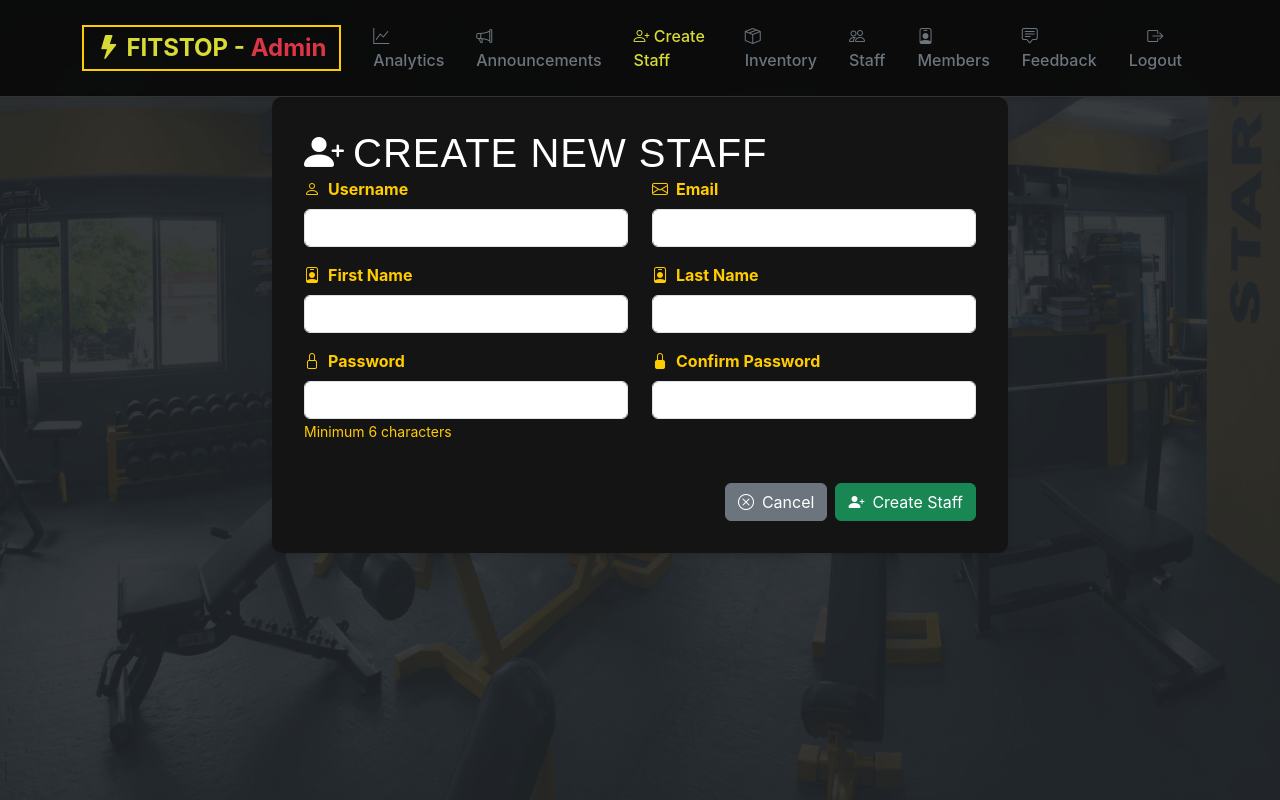
After one commit to The-Dev-Panda/PROJECT-THESIS, a PHP site: page /admin/create_staff.php in a window 1280 px wide. The commit adds this page. Run offline with PHP 8.4, Linux system fonts and the light colour scheme; the visitor is signed in with stand-in values (Sample User, id 1).

Commit message:
-ADDED VIEW MEMBERS -ADDED VIEW STAFF -ADDED CREATE STAFF -ADDED process_create_staff -UPDATE CREATE create_announcement

```diff
--- a/admin/create_announcement.php
+++ b/admin/create_announcement.php
@@ -11,7 +11,7 @@ if (empty($_SESSION['username']) || $_SESSION['user_type'] != 'admin') {
 
 <head>
     <meta charset="utf-8">
-    <title></title>
+    <title>Announcements</title>
     <meta name="description" content="">
     <meta name="viewport" content="width=device-width, initial-scale=1">
 
--- /dev/null
+++ b/admin/create_staff.php
@@ -0,0 +1,205 @@
+<?php
+session_start();
+
+if (empty($_SESSION['username']) || $_SESSION['user_type'] != 'admin') {
+    header('Location: Login_Page.php');
+    exit();
+}
+?>
+<!DOCTYPE html>
+<html>
+
+<head>
+    <meta charset="utf-8">
+    <title>Create New Staff</title>
+    <meta name="description" content="">
+    <meta name="viewport" content="width=device-width, initial-scale=1">
+
+
+    <link href="https://cdn.jsdelivr.net/npm/bootstrap@5.3.8/dist/css/bootstrap.min.css" rel="stylesheet"
+        integrity="sha384-sRIl4kxILFvY47J16cr9ZwB07vP4J8+LH7qKQnuqkuIAvNWLzeN8tE5YBujZqJLB" crossorigin="anonymous">
+    <script src="https://cdn.jsdelivr.net/npm/bootstrap@5.3.8/dist/js/bootstrap.bundle.min.js"
+        integrity="sha384-FKyoEForCGlyvwx9Hj09JcYn3nv7wiPVlz7YYwJrWVcXK/BmnVDxM+D2scQbITxI"
+        crossorigin="anonymous"></script>
+
+    <link rel="stylesheet" href="styles.css">
+
+    <link href="../styles.css" rel="stylesheet">
+    <link rel="stylesheet" href="https://cdnjs.cloudflare.com/ajax/libs/font-awesome/6.4.0/css/all.min.css">
+
+    <link rel="stylesheet" href="https://cdn.jsdelivr.net/npm/bootstrap-icons@1.11.0/font/bootstrap-icons.css">
+
+</head>
+
+<body class="bg-dark">
+    <img src="../images/Fitstop.png" alt="FITSTOP LOGIN" class="img-fluid w-100 h-100"
+        style="object-fit: cover; position: fixed; opacity: 10%; z-index: -1;">
+
+    <nav class="navbar navbar-expand-lg sticky-top">
+        <div class="container">
+            <a class="navbar-brand brand-front" href="../index.php">
+                <i class="bi bi-lightning-fill"></i> FITSTOP - <span class="text-danger">
+                    Admin</span>
+            </a>
+            <button class="navbar-toggler" type="button" data-bs-toggle="collapse" data-bs-target="#navbarNav">
+                <span class="navbar-toggler-icon"></span>
+            </button>
+            <div class="collapse navbar-collapse" id="navbarNav">
+                <ul class="navbar-nav ms-auto">
+                    <li class="nav-item">
+                        <a class="nav-link" href="Admin_Landing_Page.php">
+                            <i class="bi bi-graph-up"></i> Analytics
+                        </a>
+                    </li>
+                    <li class="nav-item">
+                        <a class="nav-link" href="create_announcement.php">
+                            <i class="bi bi-megaphone"></i> Announcements
+                        </a>
+                    </li>
+                    <li class="nav-item">
+                        <a class="nav-link active" href="create_staff.php">
+                            <i class="bi bi-person-plus"></i> Create Staff
+                        </a>
+                    </li>
+                    <li class="nav-item">
+                        <a class="nav-link" href="view_inventory.php">
+                            <i class="bi bi-box-seam"></i> Inventory
+                        </a>
+                    </li>
+                    <li class="nav-item">
+                        <a class="nav-link" href="view_staff.php">
+                            <i class="bi bi-people"></i> Staff
+                        </a>
+                    </li>
+                    <li class="nav-item">
+                        <a class="nav-link" href="view_members.php">
+                            <i class="bi bi-person-badge"></i> Members
+                        </a>
+                    </li>
+                    <li class="nav-item">
+                        <a class="nav-link" href="view_feedback.php">
+                            <i class="bi bi-chat-square-text"></i> Feedback
+                        </a>
+                    </li>
+                    <li class="nav-item">
+                        <form action="../Login/logout.php" method="POST" class="d-inline">
+                            <button type="submit" class="nav-link border-0 bg-transparent" style="cursor: pointer;">
+                                <i class="bi bi-box-arrow-right"></i> Logout
+                            </button>
+                        </form>
+                    </li>
+                </ul>
+            </div>
+        </div>
+    </nav>
+    <?php if (isset($_GET['success'])) {
+        //DISPLAY SUCCESS MESSAGE
+        echo '
+        <div class="container">
+            <div class="alert alert-success alert-dismissible fade show" role="alert">
+                <i class="bi bi-check-circle-fill me-2"></i>
+                Staff member created successfully!
+                <button type="button" class="btn-close" data-bs-dismiss="alert"></button>
+            </div>
+        </div>
+        ';
+    }
+    if (isset($_GET['error'])) {
+        //DISPLAY ERROR MESSAGE
+        echo '
+        <div class="container">
+            <div class="alert alert-danger alert-dismissible fade show" role="alert">
+                <i class="bi bi-exclamation-triangle-fill me-2"></i>';
+        if ($_GET['error'] == 'username_exists') {
+            echo 'Username already exists!';
+        }
+        ;
+        if ($_GET['error'] == 'email_exists') {
+            echo 'Email already exists!';
+        }
+        ;
+        if ($_GET['error'] == 'database') {
+            echo 'Database error. Please try again.';
+        }
+        ;
+        if ($_GET['error'] == 'password_mismatch') {
+            echo 'Passwords do not match!';
+        }
+        ;
+        echo '
+                <button type="button" class="btn-close" data-bs-dismiss="alert"></button>
+            </div>
+        </div>
+        ';
+    } ?>
+
+    <div class="container pb-5">
+        <div class="row justify-content-center">
+            <div class="col-lg-8">
+                <div class="form-card">
+                <h1 class="mb-0"><i class="bi bi-person-plus-fill me-2"></i>Create New Staff</h1>
+                    <form action="process_create_staff.php" method="POST">
+                        <div class="row">
+
+                            <div class="col-md-6 mb-3">
+                                <label for="username" class="form-label fw-bold">
+                                    <i class="bi bi-person me-2"></i>Username
+                                </label>
+                                <input type="text" class="form-control" id="username" name="username" required>
+                            </div>
+
+                            <div class="col-md-6 mb-3">
+                                <label for="email" class="form-label fw-bold">
+                                    <i class="bi bi-envelope me-2"></i>Email
+                                </label>
+                                <input type="email" class="form-control" id="email" name="email" required>
+                            </div>
+
+                            <div class="col-md-6 mb-3">
+                                <label for="first_name" class="form-label fw-bold">
+                                    <i class="bi bi-person-badge me-2"></i>First Name
+                                </label>
+                                <input type="text" class="form-control" id="first_name" name="first_name" required>
+                            </div>
+
+                            <div class="col-md-6 mb-3">
+                                <label for="last_name" class="form-label fw-bold">
+                                    <i class="bi bi-person-badge me-2"></i>Last Name
+                                </label>
+                                <input type="text" class="form-control" id="last_name" name="last_name" required>
+                            </div>
+
+                            <div class="col-md-6 mb-3">
+                                <label for="password" class="form-label fw-bold">
+                                    <i class="bi bi-lock me-2"></i>Password
+                                </label>
+                                <input type="password" class="form-control" id="password" name="password" required
+                                    minlength="6">
+                                <small class="form-label">Minimum 6 characters</small>
+                            </div>
+
+                            <div class="col-md-6 mb-3">
+                                <label for="confirm_password" class="form-label fw-bold">
+                                    <i class="bi bi-lock-fill me-2"></i>Confirm Password
+                                </label>
+                                <input type="password" class="form-control" id="confirm_password"
+                                    name="confirm_password" required minlength="6">
+                            </div>
+                        </div>
+
+                        <div class="d-flex gap-2 justify-content-end mt-4">
+                            <a href="admin_dashboard.php" class="btn btn-secondary">
+                                <i class="bi bi-x-circle me-2"></i>Cancel
+                            </a>
+                            <button type="submit" class="btn btn-success">
+                                <i class="bi bi-person-plus-fill me-2"></i>Create Staff
+                            </button>
+                        </div>
+                    </form>
+                </div>
+            </div>
+        </div>
+    </div>
+</body>
+
+</html>
--- a/admin/styles.css
+++ b/admin/styles.css
@@ -225,3 +225,26 @@ body {
     color: var(--text-primary);
     padding: 60px 20px;
 }
+
+/* PAGINATION DESIGN */
+.pagination {
+    margin-top: 1.5rem;
+}
+.page-link {
+    color: var(--hazard-yellow);
+    border-color: #dee2e6;
+}
+.page-link:hover {
+    color: black;
+    background-color: #f8f9fa;
+    border-color: #dee2e6;
+}
+.page-item.active .page-link {
+    background-color: var(--hazard-yellow);
+    border-color: black;
+}
+.page-item.disabled .page-link {
+    color: var(--hazard-yellow);
+    background-color: #fff;
+    border-color: #dee2e6;
+}
```
Also changed, not shown: admin/process_create_staff.php (added, +66 -0 lines), admin/view_members.php (added, +258 -0 lines), admin/view_staff.php (added, +184 -0 lines).
